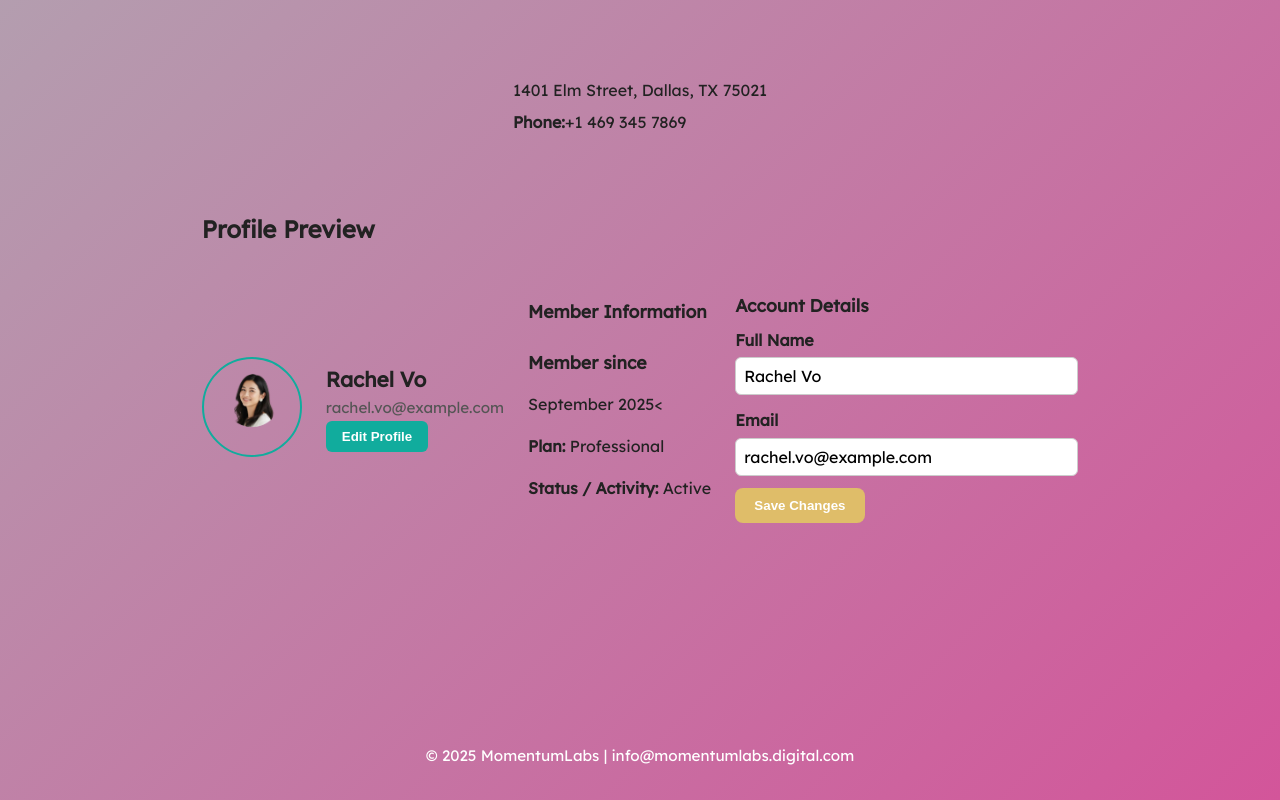
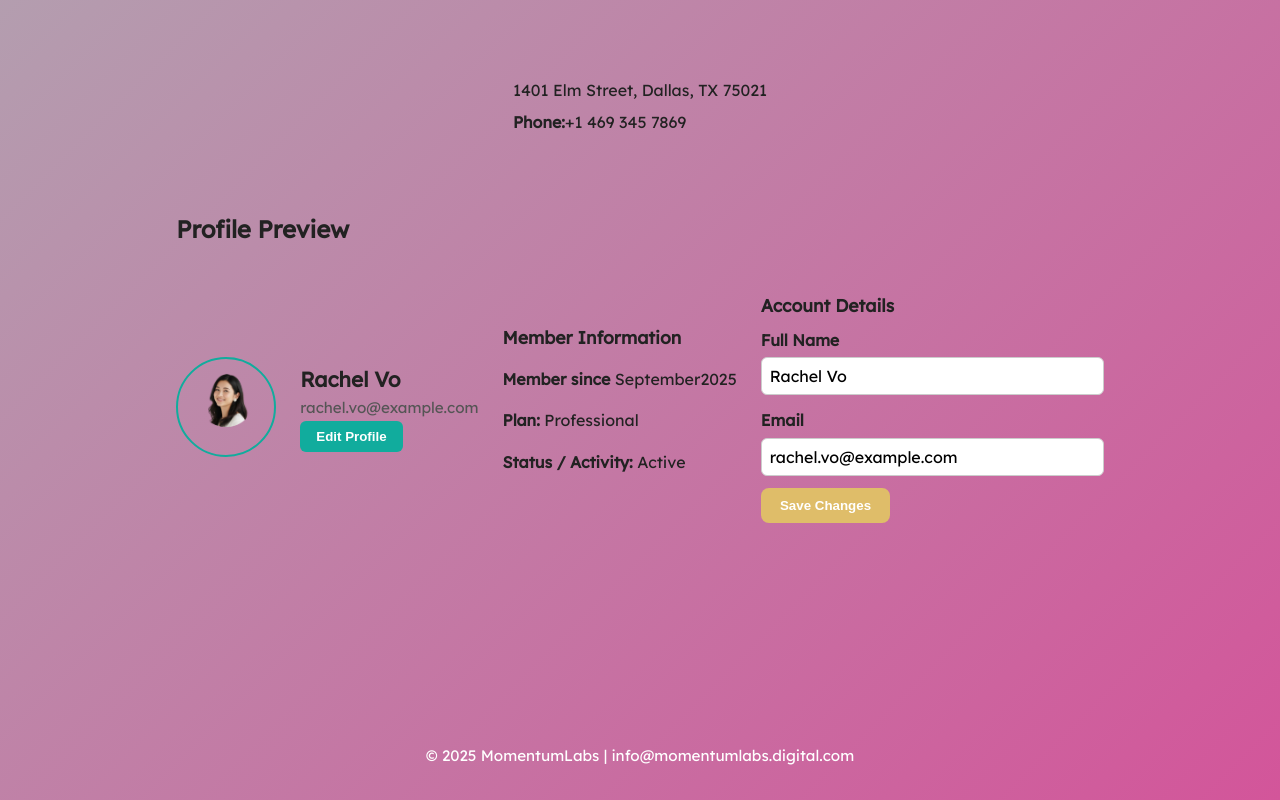
Before and after one commit to moomoolang/final.html, a plain HTML site: page final/aboutus.html in a window 1280 px wide. Shown: the part 2076-2876 px from the top of the page. Drawn offline with Linux system fonts and the light colour scheme.

Commit message:
Update aboutus.html

```diff
--- a/final/aboutus.html
+++ b/final/aboutus.html
@@ -88,8 +88,8 @@
 
           <div class="member-details">
             <h4>Member Information</h4>
-            <h4>Member since<strong></strong></h4>
-            <p>September 2025< </p>
+            <p><strong>Member since</strong> September2025 <p>
+
             <p><strong>Plan:</strong> Professional</p>
             <p><strong>Status / Activity:</strong> Active</p>
           </div>
```
